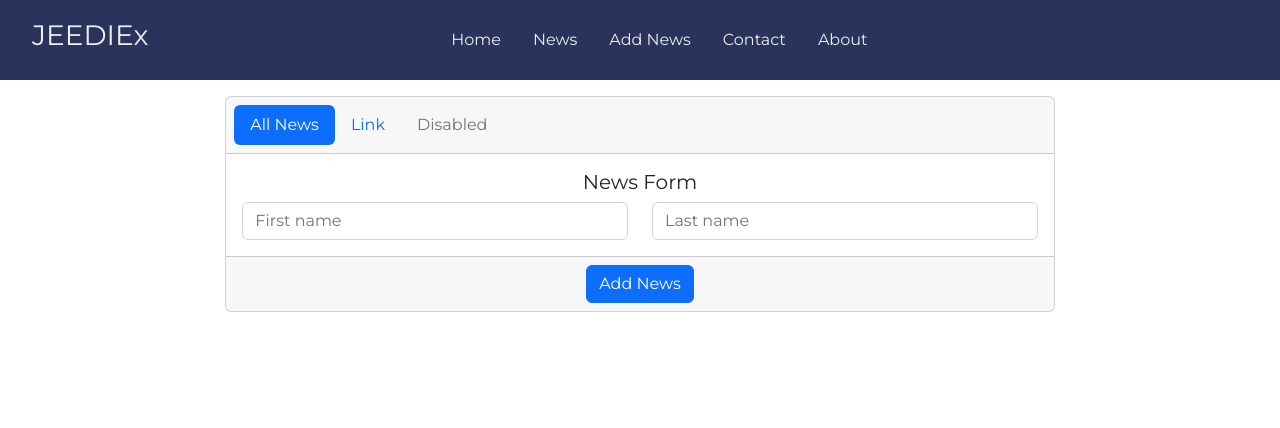
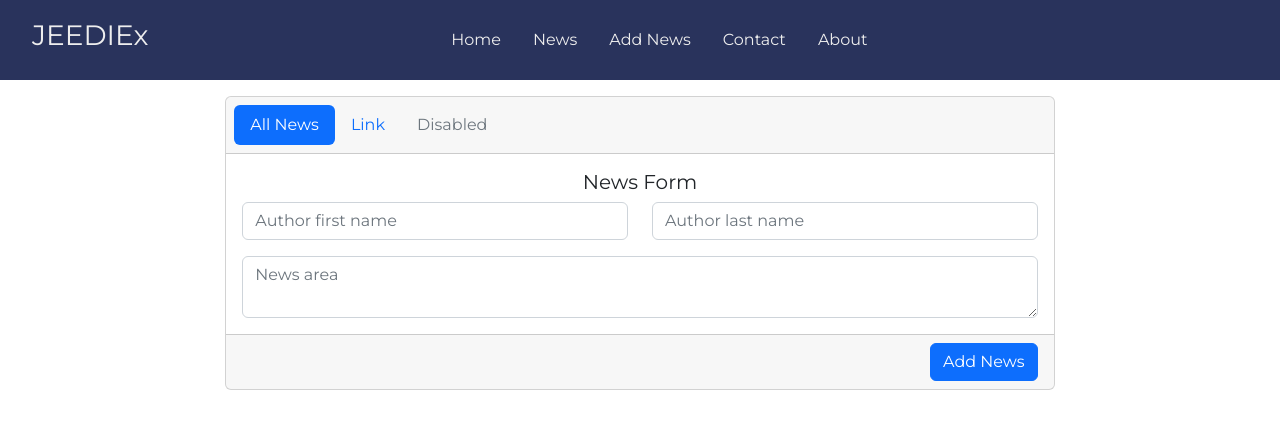
Before and after one commit to Enowizzy/react-app, a React (Create React App) app: page /admin/create-news in a window 1280 px wide. Shown: the top 428 px of the page. Built offline with nearby package versions, Linux system fonts and the light colour scheme.

Commit message:
admin add news template

```diff
--- a/src/admin/components/add-news/addNews.js
+++ b/src/admin/components/add-news/addNews.js
@@ -20,16 +20,21 @@ const AddNews = () => {
                     <form class="text-center">
                         <div class="row">
                             <div class="col">
-                                <input type="text" class="form-control" placeholder="First name"></input>
+                                <input type="text" class="form-control" placeholder="Author first name"></input>
                             </div>
                             <div class="col">
-                                <input type="text" class="form-control" placeholder="Last name"></input>
+                                <input type="text" class="form-control" placeholder="Author last name"></input>
+                            </div>
+                        </div>
+                        <div class="row mt-3">
+                            <div class="form-group">
+                                <textarea class="form-control" id="exampleFormControlTextarea1" rowsF="3" placeholder="News area"></textarea>
                             </div>
                         </div>
                     </form>
                 </div>
                 <div className="card-footer">
-                    <a href="#" class="btn btn-primary">Add News</a>
+                    <a href="#" class="btn btn-primary float-end">Add News</a>
                 </div>
             </div>
         </div>
```
